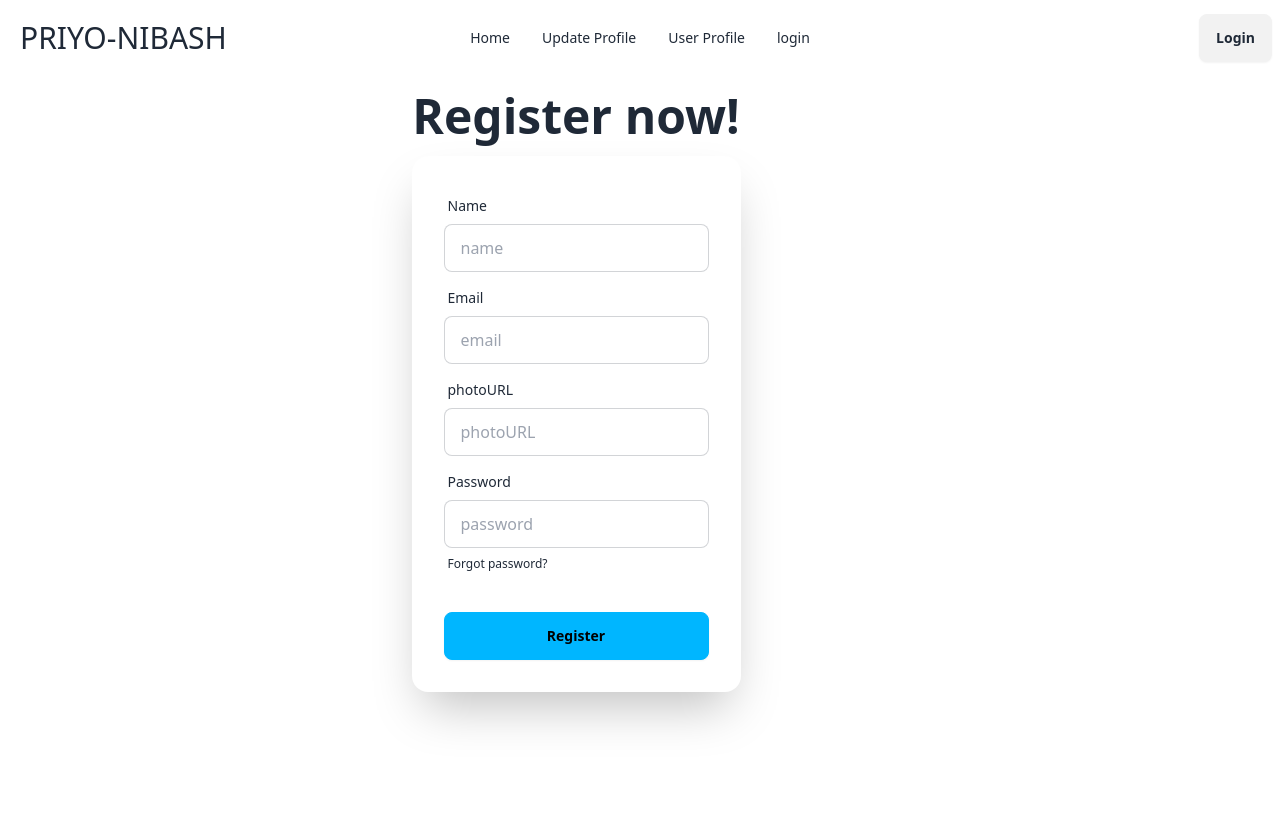
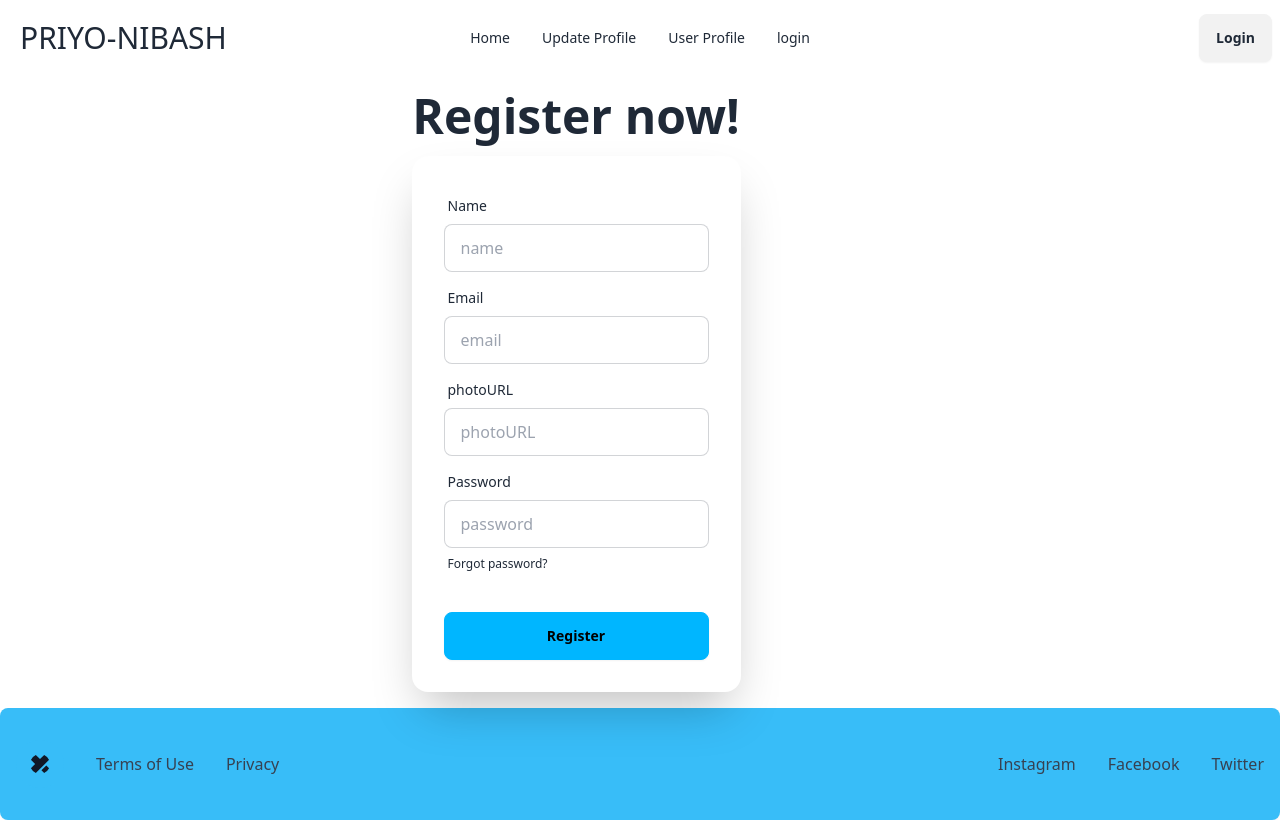
Before and after one commit to Rabbi1089/priyo-nibash, a React (Vite) app: page /signUp in a window 1280 px wide. Built offline with nearby package versions, Linux system fonts and the light colour scheme; no server answers.

Commit message:
add footer

```diff
--- /dev/null
+++ b/src/ErrorPage/ErrorPage.jsx
@@ -0,0 +1,30 @@
+import React from "react";
+import { Link } from "react-router-dom";
+
+const ErrorPage = () => {
+  return (
+    <section className="flex items-center h-full p-16 bg-sky-200 text-gray-900">
+      <div className="container flex flex-col items-center justify-center px-5 mx-auto my-8">
+        <div className="max-w-md text-center">
+          <h2 className="mb-8 font-extrabold text-9xl text-gray-600">
+            <span className="sr-only">Error</span>404
+          </h2>
+          <p className="text-2xl font-semibold md:text-3xl">
+            Sorry, we couldn't find this page.
+          </p>
+          <p className="mt-4 mb-8 text-gray-600">
+            But dont worry, you can find plenty of other things on our homepage.
+          </p>
+          <Link
+            to="/"
+            className="px-8 py-3 font-semibold rounded bg-sky-400 text-gray-900"
+          >
+            Back to homepage
+          </Link>
+        </div>
+      </div>
+    </section>
+  );
+};
+
+export default ErrorPage;
--- /dev/null
+++ b/src/footer/Footer.jsx
@@ -0,0 +1,55 @@
+import React from "react";
+
+const Footer = () => {
+  return (
+    <div>
+      <footer className="px-4 py-8 bg-sky-400 text-gray-700 shadow-sm rounded-lg">
+        <div className="container flex flex-wrap items-center justify-center mx-auto space-y-4 sm:justify-between sm:space-y-0">
+          <div className="flex flex-row pr-3 space-x-4 sm:space-x-8">
+            <div className="flex items-center justify-center flex-shrink-0 w-12 h-12 rounded-full bg-sky-400">
+              <svg
+                xmlns="http://www.w3.org/2000/svg"
+                viewBox="0 0 32 32"
+                fill="currentColor"
+                className="w-5 h-5 rounded-full text-gray-900"
+              >
+                <path d="M18.266 26.068l7.839-7.854 4.469 4.479c1.859 1.859 1.859 4.875 0 6.734l-1.104 1.104c-1.859 1.865-4.875 1.865-6.734 0zM30.563 2.531l-1.109-1.104c-1.859-1.859-4.875-1.859-6.734 0l-6.719 6.734-6.734-6.734c-1.859-1.859-4.875-1.859-6.734 0l-1.104 1.104c-1.859 1.859-1.859 4.875 0 6.734l6.734 6.734-6.734 6.734c-1.859 1.859-1.859 4.875 0 6.734l1.104 1.104c1.859 1.859 4.875 1.859 6.734 0l21.307-21.307c1.859-1.859 1.859-4.875 0-6.734z"></path>
+              </svg>
+            </div>
+            <ul className="flex flex-wrap items-center space-x-4 sm:space-x-8">
+              <li>
+                <a rel="noopener noreferrer" href="#">
+                  Terms of Use
+                </a>
+              </li>
+              <li>
+                <a rel="noopener noreferrer" href="#">
+                  Privacy
+                </a>
+              </li>
+            </ul>
+          </div>
+          <ul className="flex flex-wrap pl-3 space-x-4 sm:space-x-8">
+            <li>
+              <a rel="noopener noreferrer" href="#">
+                Instagram
+              </a>
+            </li>
+            <li>
+              <a rel="noopener noreferrer" href="#">
+                Facebook
+              </a>
+            </li>
+            <li>
+              <a rel="noopener noreferrer" href="#">
+                Twitter
+              </a>
+            </li>
+          </ul>
+        </div>
+      </footer>
+    </div>
+  );
+};
+
+export default Footer;
--- a/src/layout/root/Root.jsx
+++ b/src/layout/root/Root.jsx
@@ -1,12 +1,14 @@
 import React from "react";
 import { Outlet } from "react-router-dom";
 import NavBar from "../../shared/NavBar";
+import Footer from "../../footer/Footer";
 
 const Root = () => {
   return (
     <div>
       <NavBar />
       <Outlet></Outlet>
+      <Footer />
     </div>
   );
 };
--- a/src/main.jsx
+++ b/src/main.jsx
@@ -12,11 +12,13 @@ import UpdateProfile from "./Pages/UpdateProfile/UpdateProfile.jsx";
 import UserProfile from "./Pages/userProfile/UserProfile.jsx";
 import PrivateRoute from "./privateRoute/PrivateRoute.jsx";
 import EstateDetails from "./estateDetails/EstateDetails.jsx";
+import ErrorPage from "./ErrorPage/ErrorPage.jsx";
 
 const router = createBrowserRouter([
   {
     path: "/",
     element: <Root></Root>,
+    errorElement: <ErrorPage></ErrorPage>,
     children: [
       {
         index: true,
--- a/src/registration/Registration.jsx
+++ b/src/registration/Registration.jsx
@@ -4,6 +4,7 @@ import Swal from "sweetalert2";
 import { useNavigate } from "react-router-dom";
 import NavBar from "../shared/NavBar";
 import { updateProfile } from "firebase/auth";
+import { FaEye, FaEyeSlash } from "react-icons/fa";
 
 const Registration = () => {
   const { createUser } = useContext(AuthContext);
@@ -103,7 +104,7 @@ const Registration = () => {
                   required
                 />
               </div>
-              <div className="form-control">
+              <div className="form-control relative">
                 <label className="label">
                   <span className="label-text">Password</span>
                 </label>
@@ -114,6 +115,7 @@ const Registration = () => {
                   className="input input-bordered"
                   required
                 />
+
                 <label className="label">
                   <a href="#" className="label-text-alt link link-hover">
                     Forgot password?
```
